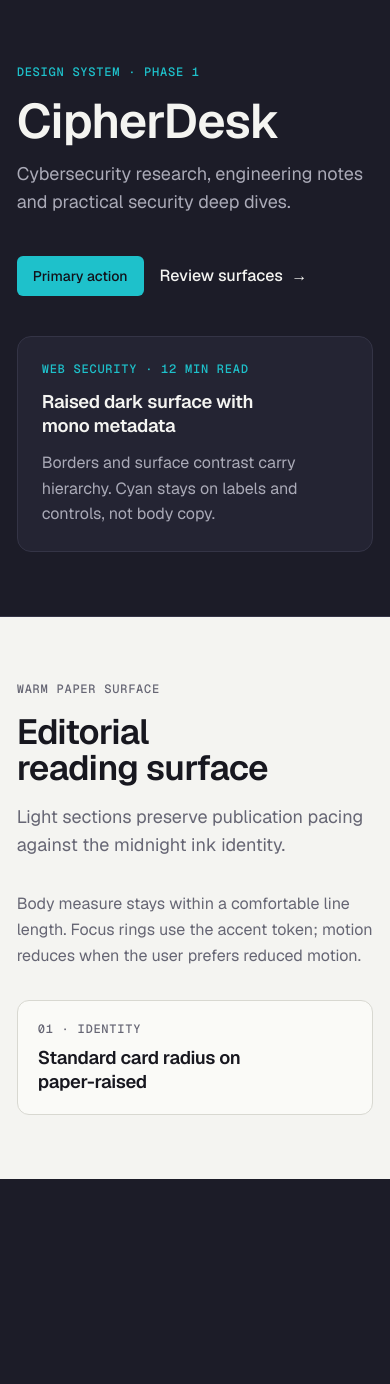
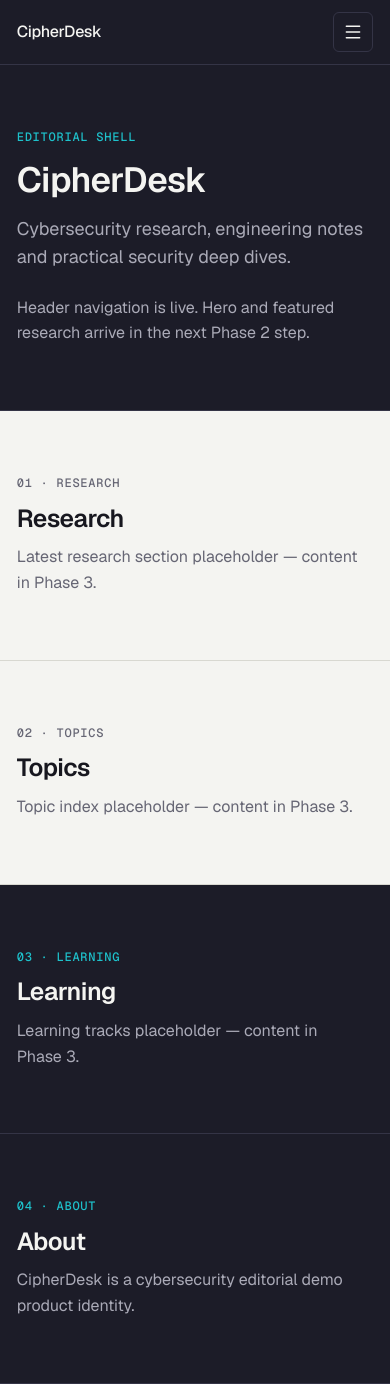
Before and after one commit to HarshYadav1711/CipherDesk, a Next.js app: page / in a window 390 px wide. Before the commit the page ends 1179 px from the top, so only its background shows below. Built offline with nearby package versions, Linux system fonts and the light colour scheme.

Commit message:
feat: build responsive CipherDesk editorial navigation

```diff
--- a/src/app/page.tsx
+++ b/src/app/page.tsx
@@ -1,70 +1,122 @@
-import { Button } from "@/components/ui/button";
+import { SiteHeader } from "@/components/layout/site-header";
 import { Container } from "@/components/ui/container";
-import { EditorialLink } from "@/components/ui/editorial-link";
-import { Eyebrow } from "@/components/ui/eyebrow";
-import { SectionHeading } from "@/components/ui/section-heading";
 import { SITE_NAME, SITE_TAGLINE } from "@/lib/constants";
 
 /**
- * Phase 1 verification shell only — not the homepage composition.
- * Confirms tokens, type scale, surfaces, focus, and primitives.
+ * Homepage shell during Phase 2 header work.
+ * Section landmarks exist so navigation anchors are real — not dead links.
+ * Hero and full section compositions are intentionally deferred.
  */
 export default function Home() {
   return (
+    <>
+      <SiteHeader />
       <main>
-      <section className="section-padding border-b border-border-dark bg-ink">
-        <Container className="flex flex-col gap-10">
-          <SectionHeading
-            as="h1"
-            eyebrow="Design system · Phase 1"
-            title={SITE_NAME}
-            description={SITE_TAGLINE}
-          />
-
-          <div className="flex flex-wrap items-center gap-4">
-            <Button>Primary action</Button>
-            <EditorialLink href="#paper-surface">Review surfaces</EditorialLink>
-          </div>
-
-          <div className="max-w-xl rounded-feature border border-border-dark bg-ink-raised p-6">
-            <Eyebrow>Web Security · 12 min read</Eyebrow>
-            <p className="text-title mt-3 m-0 text-text-on-dark">
-              Raised dark surface with mono metadata
+        <section
+          aria-label="Publication introduction"
+          className="border-b border-border-dark bg-ink py-16 md:py-20"
+        >
+          <Container>
+            <p className="text-meta m-0 text-accent">Editorial shell</p>
+            <h1 className="text-heading-2 mt-4 m-0 max-w-3xl text-text-on-dark">
+              {SITE_NAME}
+            </h1>
+            <p className="text-body-lg measure-hero mt-4 m-0 text-muted-on-dark">
+              {SITE_TAGLINE}
             </p>
-            <p className="text-body measure-excerpt mt-3 m-0 text-muted-on-dark">
-              Borders and surface contrast carry hierarchy. Cyan stays on
-              labels and controls, not body copy.
+            <p className="text-body measure-body mt-6 m-0 text-muted-on-dark">
+              Header navigation is live. Hero and featured research arrive in
+              the next Phase 2 step.
             </p>
-          </div>
           </Container>
         </section>
 
+        <SectionLandmark
+          id="research"
+          eyebrow="01 · Research"
+          title="Research"
+          note="Latest research section placeholder — content in Phase 3."
+          surface="paper"
+        />
+        <SectionLandmark
+          id="topics"
+          eyebrow="02 · Topics"
+          title="Topics"
+          note="Topic index placeholder — content in Phase 3."
+          surface="paper"
+        />
+        <SectionLandmark
+          id="learning"
+          eyebrow="03 · Learning"
+          title="Learning"
+          note="Learning tracks placeholder — content in Phase 3."
+          surface="ink"
+        />
+        <SectionLandmark
+          id="about"
+          eyebrow="04 · About"
+          title="About"
+          note="CipherDesk is a cybersecurity editorial demo product identity."
+          surface="ink"
+        />
+      </main>
+    </>
+  );
+}
+
+function SectionLandmark({
+  id,
+  eyebrow,
+  title,
+  note,
+  surface,
+}: {
+  id: string;
+  eyebrow: string;
+  title: string;
+  note: string;
+  surface: "ink" | "paper";
+}) {
+  const onPaper = surface === "paper";
+
+  return (
     <section
-        id="paper-surface"
-        className="section-padding bg-paper text-text-on-light"
+      id={id}
+      className={
+        onPaper
+          ? "scroll-mt-20 border-b border-border-light bg-paper section-padding text-text-on-light"
+          : "scroll-mt-20 border-b border-border-dark bg-ink section-padding text-text-on-dark"
+      }
     >
-        <Container className="flex flex-col gap-8">
-          <SectionHeading
-            tone="on-light"
-            eyebrow="Warm paper surface"
-            title="Editorial reading surface"
-            description="Light sections preserve publication pacing against the midnight ink identity."
-          />
-
-          <p className="text-body measure-body m-0 text-muted-on-light">
-            Body measure stays within a comfortable line length. Focus rings use
-            the accent token; motion reduces when the user prefers reduced
-            motion.
+      <Container>
+        <p
+          className={
+            onPaper
+              ? "text-meta m-0 text-muted-on-light"
+              : "text-meta m-0 text-accent"
+          }
+        >
+          {eyebrow}
         </p>
-
-          <div className="rounded-card border border-border-light bg-paper-raised p-5">
-            <Eyebrow tone="on-light">01 · Identity</Eyebrow>
-            <p className="text-title mt-2 m-0 text-text-on-light">
-              Standard card radius on paper-raised
+        <h2
+          className={
+            onPaper
+              ? "text-heading-3 mt-3 m-0 text-text-on-light"
+              : "text-heading-3 mt-3 m-0 text-text-on-dark"
+          }
+        >
+          {title}
+        </h2>
+        <p
+          className={
+            onPaper
+              ? "text-body measure-body mt-3 m-0 text-muted-on-light"
+              : "text-body measure-body mt-3 m-0 text-muted-on-dark"
+          }
+        >
+          {note}
         </p>
-          </div>
       </Container>
     </section>
-    </main>
   );
 }
--- /dev/null
+++ b/src/components/layout/mobile-nav.tsx
@@ -0,0 +1,126 @@
+"use client";
+
+import { Menu, X } from "lucide-react";
+import { useCallback, useEffect, useId, useRef, useState } from "react";
+
+import { NAV_CTA, NAV_LINKS } from "@/lib/constants";
+import { cn } from "@/lib/utils";
+
+/**
+ * Narrow-viewport navigation.
+ * Isolated client boundary — only open/close state lives here.
+ */
+export function MobileNav() {
+  const [open, setOpen] = useState(false);
+  const panelId = useId();
+  const buttonRef = useRef<HTMLButtonElement>(null);
+  const panelRef = useRef<HTMLDivElement>(null);
+
+  const close = useCallback(() => {
+    setOpen(false);
+  }, []);
+
+  const toggle = useCallback(() => {
+    setOpen((value) => !value);
+  }, []);
+
+  useEffect(() => {
+    if (!open) return;
+
+    const onKeyDown = (event: KeyboardEvent) => {
+      if (event.key === "Escape") {
+        event.preventDefault();
+        close();
+        buttonRef.current?.focus();
+      }
+    };
+
+    document.addEventListener("keydown", onKeyDown);
+    const previousOverflow = document.body.style.overflow;
+    document.body.style.overflow = "hidden";
+
+    return () => {
+      document.removeEventListener("keydown", onKeyDown);
+      document.body.style.overflow = previousOverflow;
+    };
+  }, [open, close]);
+
+  useEffect(() => {
+    if (!open) return;
+
+    const frame = window.requestAnimationFrame(() => {
+      panelRef.current?.querySelector<HTMLElement>("a")?.focus();
+    });
+
+    return () => window.cancelAnimationFrame(frame);
+  }, [open]);
+
+  return (
+    <div className="lg:hidden">
+      <button
+        ref={buttonRef}
+        type="button"
+        className="inline-flex size-10 items-center justify-center rounded-control border border-border-dark text-text-on-dark transition-[border-color,background-color] duration-[var(--duration-fast)] ease-[var(--ease-standard)] hover:border-border-dark-strong hover:bg-ink-raised"
+        aria-expanded={open}
+        aria-controls={panelId}
+        aria-label={open ? "Close menu" : "Open menu"}
+        onClick={toggle}
+      >
+        {open ? (
+          <X aria-hidden="true" className="size-5" strokeWidth={1.75} />
+        ) : (
+          <Menu aria-hidden="true" className="size-5" strokeWidth={1.75} />
+        )}
+      </button>
+
+      <div
+        id={panelId}
+        ref={panelRef}
+        role="dialog"
+        aria-modal="true"
+        aria-label="Navigation menu"
+        aria-hidden={!open}
+        inert={!open ? true : undefined}
+        className={cn(
+          "fixed inset-x-0 top-16 z-40 max-h-[calc(100dvh-4rem)] overflow-y-auto border-b border-border-dark bg-ink-raised lg:top-[4.5rem]",
+          "transition-[opacity,visibility,transform] duration-[var(--duration-fast)] ease-[var(--ease-standard)]",
+          open
+            ? "visible translate-y-0 opacity-100"
+            : "invisible pointer-events-none -translate-y-1 opacity-0",
+        )}
+      >
+        <nav aria-label="Mobile" className="px-[var(--gutter)] py-4">
+          <ul className="m-0 flex list-none flex-col gap-1 p-0">
+            {NAV_LINKS.map((item) => (
+              <li key={item.href}>
+                <a
+                  href={item.href}
+                  className="block rounded-control px-3 py-3 text-sm text-text-on-dark transition-colors duration-[var(--duration-fast)] ease-[var(--ease-standard)] hover:bg-ink-soft hover:text-accent"
+                  onClick={close}
+                >
+                  {item.label}
+                </a>
+              </li>
+            ))}
+          </ul>
+
+          <div className="mt-3 border-t border-border-dark pt-3">
+            <a
+              href={NAV_CTA.href}
+              className="group inline-flex items-center gap-2 px-3 py-3 text-sm font-medium text-accent transition-colors duration-[var(--duration-fast)] ease-[var(--ease-standard)] hover:text-accent-hover"
+              onClick={close}
+            >
+              <span>{NAV_CTA.label}</span>
+              <span
+                aria-hidden="true"
+                className="transition-transform duration-[var(--duration-fast)] ease-[var(--ease-standard)] group-hover:translate-x-1"
+              >
+                →
+              </span>
+            </a>
+          </div>
+        </nav>
+      </div>
+    </div>
+  );
+}
--- /dev/null
+++ b/src/components/layout/site-header.tsx
@@ -0,0 +1,67 @@
+import Link from "next/link";
+
+import { MobileNav } from "@/components/layout/mobile-nav";
+import { Container } from "@/components/ui/container";
+import { NAV_CTA, NAV_LINKS, SITE_NAME } from "@/lib/constants";
+import { cn } from "@/lib/utils";
+
+/**
+ * Global publication header — typographic mark, editorial nav, restrained CTA.
+ * Server Component; only MobileNav is a client island.
+ */
+export function SiteHeader() {
+  return (
+    <header className="sticky top-0 z-50 border-b border-border-dark bg-ink">
+      <Container className="flex h-16 items-center justify-between gap-6 lg:h-[4.5rem]">
+        <Link
+          href="/"
+          className="shrink-0 text-base font-medium tracking-[-0.02em] text-text-on-dark transition-colors duration-[var(--duration-fast)] ease-[var(--ease-standard)] hover:text-accent sm:text-lg"
+        >
+          {SITE_NAME}
+        </Link>
+
+        <nav
+          aria-label="Primary"
+          className="hidden flex-1 items-center justify-center lg:flex"
+        >
+          <ul className="m-0 flex list-none items-center gap-8 p-0">
+            {NAV_LINKS.map((item) => (
+              <li key={item.href}>
+                <a
+                  href={item.href}
+                  className={cn(
+                    "relative text-sm text-muted-on-dark transition-colors duration-[var(--duration-fast)] ease-[var(--ease-standard)]",
+                    "hover:text-text-on-dark",
+                    "after:absolute after:inset-x-0 after:-bottom-1 after:h-px after:origin-left after:scale-x-0 after:bg-accent after:transition-transform after:duration-[var(--duration-fast)] after:ease-[var(--ease-standard)]",
+                    "hover:after:scale-x-100 focus-visible:text-text-on-dark focus-visible:after:scale-x-100",
+                  )}
+                >
+                  {item.label}
+                </a>
+              </li>
+            ))}
+          </ul>
+        </nav>
+
+        <div className="hidden shrink-0 lg:block">
+          <a
+            href={NAV_CTA.href}
+            className="group inline-flex items-center gap-2 text-sm font-medium text-text-on-dark transition-colors duration-[var(--duration-fast)] ease-[var(--ease-standard)] hover:text-accent"
+          >
+            <span className="underline-offset-4 group-hover:underline">
+              {NAV_CTA.label}
+            </span>
+            <span
+              aria-hidden="true"
+              className="text-accent transition-transform duration-[var(--duration-fast)] ease-[var(--ease-standard)] group-hover:translate-x-1"
+            >
+              →
+            </span>
+          </a>
+        </div>
+
+        <MobileNav />
+      </Container>
+    </header>
+  );
+}
--- a/src/lib/constants.ts
+++ b/src/lib/constants.ts
@@ -9,3 +9,16 @@ export const SITE_TAGLINE =
 
 export const SITE_DESCRIPTION =
   "Cybersecurity research, engineering notes and practical security deep dives.";
+
+/** In-page anchors — no dead routes until article pages exist. */
+export const NAV_LINKS = [
+  { href: "#research", label: "Research" },
+  { href: "#topics", label: "Topics" },
+  { href: "#learning", label: "Learning" },
+  { href: "#about", label: "About" },
+] as const;
+
+export const NAV_CTA = {
+  href: "#research",
+  label: "Browse research",
+} as const;
```
Lines whose indentation alone changed are shown as unchanged.
